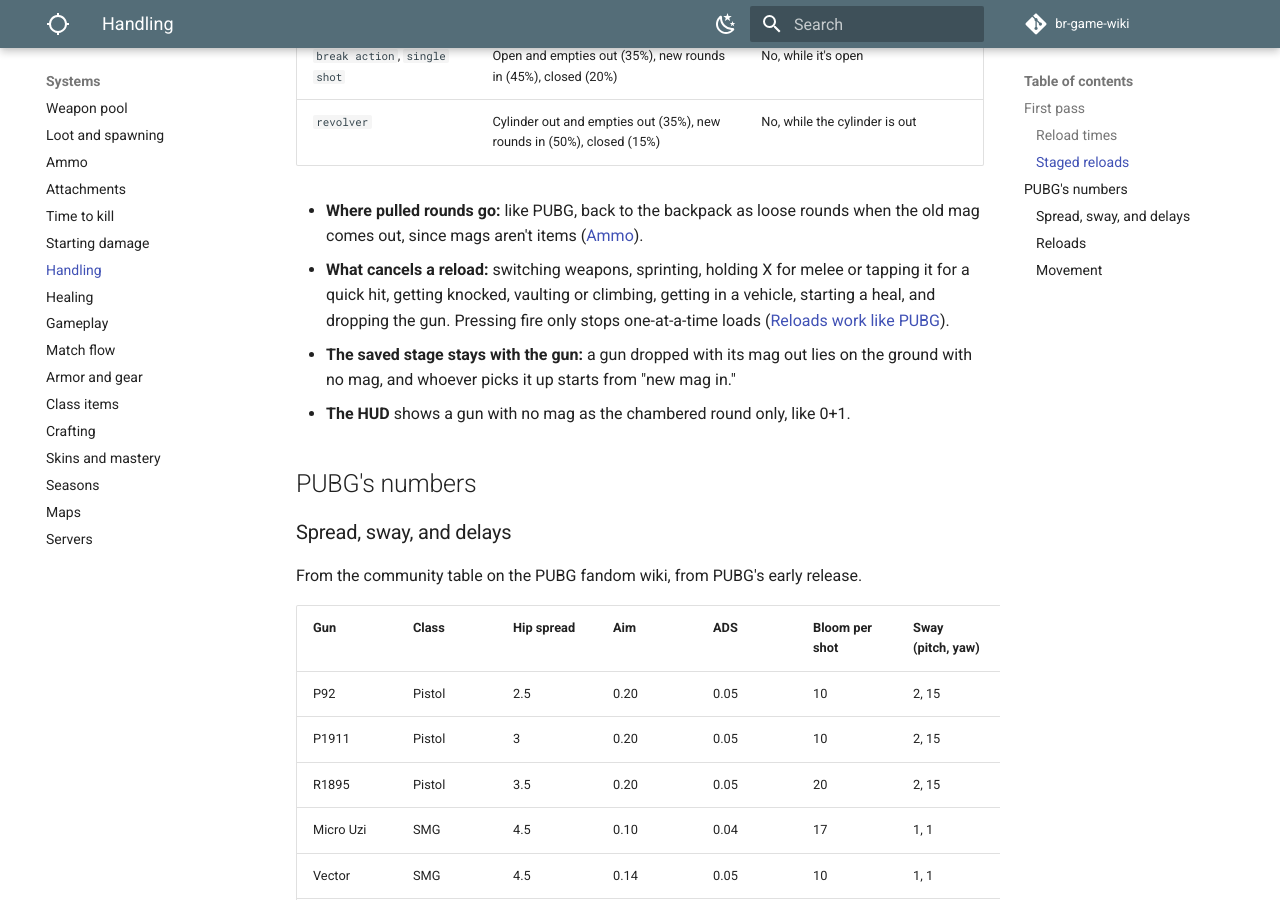
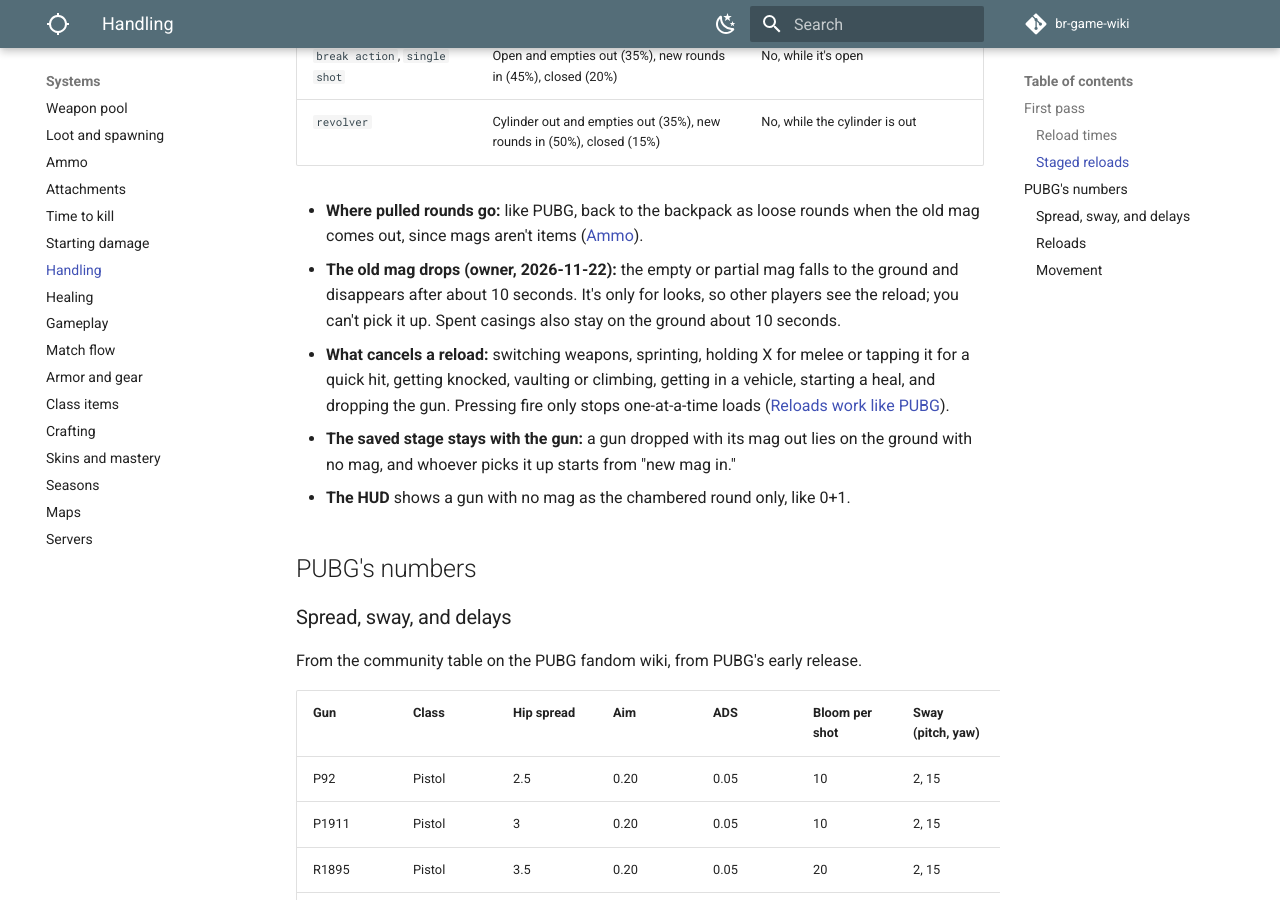
Before and after one commit to DerrickSpartan1/br-game-wiki, an MkDocs documentation site: the page built from docs/systems/handling.md, in a window 1280 px wide and 900 px high, scrolled down 3339 px. Built offline with MkDocs 1.6.1 and Material for MkDocs 9.7.7, drawn with Linux system fonts in a browser that asks for light colours; comment, search, counter and statistics services are not loaded.

Commit message:
Reloads drop the old mag for about 10 seconds; casings stay about 10 seconds (owner, logged by the lead)
Co-Authored-By: Claude Opus 5.5 <noreply@anthropic.com>

```diff
--- a/docs/systems/handling.md
+++ b/docs/systems/handling.md
@@ -62,6 +62,7 @@ A reload keeps its progress (owner, 2026-11-22). Each reload is split into stage
 | `revolver` | Cylinder out and empties out (35%), new rounds in (50%), closed (15%) | No, while the cylinder is out |
 
 - **Where pulled rounds go:** like PUBG, back to the backpack as loose rounds when the old mag comes out, since mags aren't items ([Ammo](ammo.md#how-ammo-and-reloading-work)).
+- **The old mag drops (owner, 2026-11-22):** the empty or partial mag falls to the ground and disappears after about 10 seconds. It's only for looks, so other players see the reload; you can't pick it up. Spent casings also stay on the ground about 10 seconds.
 - **What cancels a reload:** switching weapons, sprinting, holding X for melee or tapping it for a quick hit, getting knocked, vaulting or climbing, getting in a vehicle, starting a heal, and dropping the gun. Pressing fire only stops one-at-a-time loads ([Reloads work like PUBG](#reload-times)).
 - **The saved stage stays with the gun:** a gun dropped with its mag out lies on the ground with no mag, and whoever picks it up starts from "new mag in."
 - **The HUD** shows a gun with no mag as the chambered round only, like 0+1.
```
Also changed, not shown: docs/planning/decisions.md (+1 -0 lines).
